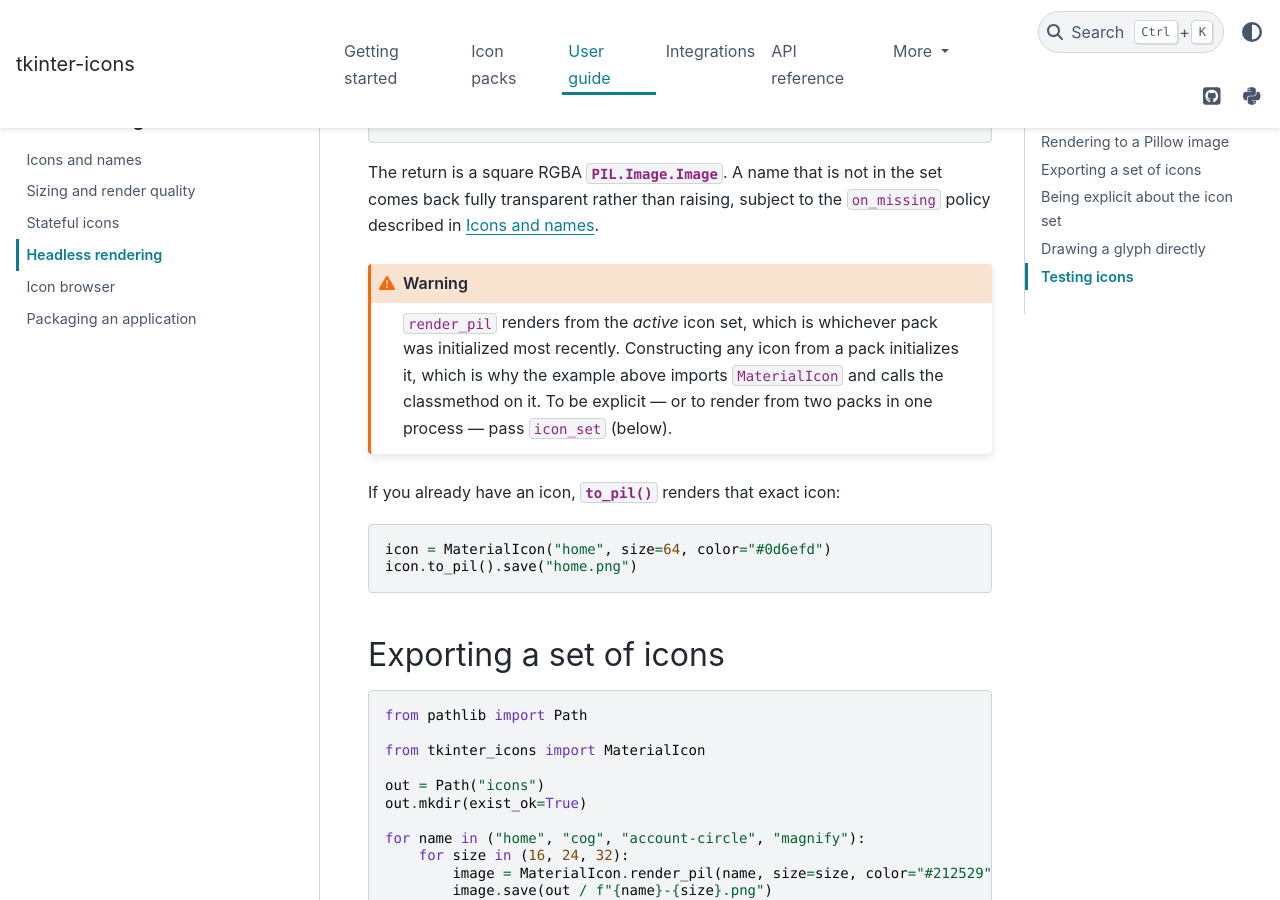
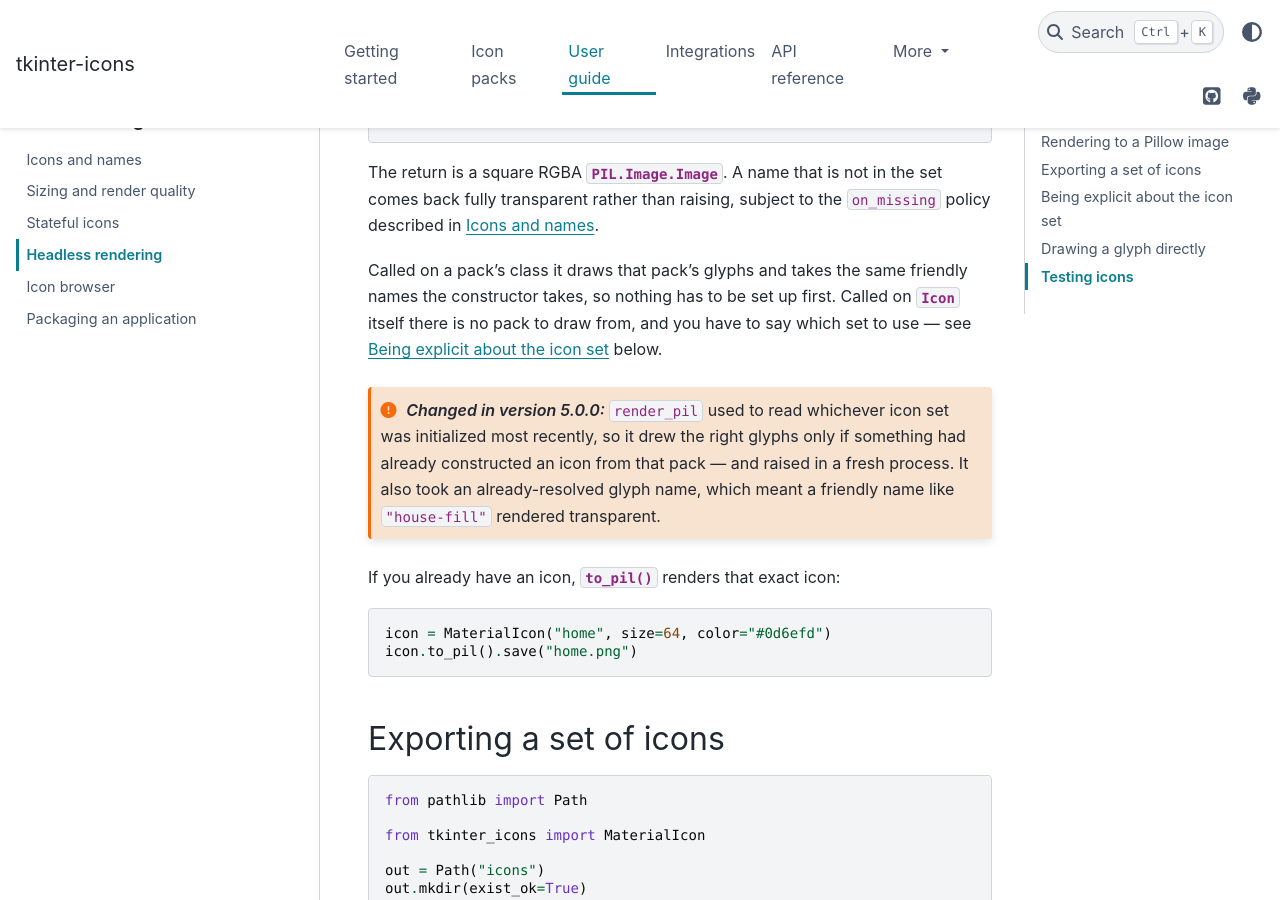
Before and after one commit to israel-dryer/ttkbootstrap-icons, a Sphinx documentation site: the page built from docs/guide/headless-rendering.rst, in a window 1280 px wide and 900 px high, scrolled down 579 px. Built offline with Sphinx 7.4.7 and the PyData theme 0.15.4, drawn with Linux system fonts in a browser that asks for light colours.

Commit message:
Correct the headless page, which this branch contradicts
The page carried a warning saying `render_pil` draws from whichever pack was initialized most recently, and that constructing an icon first is what makes the example work. That was true when it was written and is exactly what this branch changes, so leaving it would have shipped a page describing the bug as the design.

It now says what the method does — a pack's class draws that pack and takes friendly names, `Icon` itself needs an explicit set — with a `versionchanged` recording the old behaviour, since anyone who worked around it will want to know it is gone.

Co-Authored-By: Claude Opus 5 (1M context) <noreply@anthropic.com>

```diff
--- a/docs/guide/headless-rendering.rst
+++ b/docs/guide/headless-rendering.rst
@@ -20,9 +20,10 @@ Rendering to a Pillow image
 
 The return is a square RGBA :class:`PIL.Image.Image`. A name that is not in the set comes back fully transparent rather than raising, subject to the ``on_missing`` policy described in :doc:`icons-and-names`.
 
-.. warning::
+Called on a pack's class it draws that pack's glyphs and takes the same friendly names the constructor takes, so nothing has to be set up first. Called on :class:`~tkinter_icons.Icon` itself there is no pack to draw from, and you have to say which set to use — see :ref:`explicit-icon-sets` below.
 
-   ``render_pil`` renders from the *active* icon set, which is whichever pack was initialized most recently. Constructing any icon from a pack initializes it, which is why the example above imports ``MaterialIcon`` and calls the classmethod on it. To be explicit — or to render from two packs in one process — pass ``icon_set`` (below).
+.. versionchanged:: 5.0.0
+   ``render_pil`` used to read whichever icon set was initialized most recently, so it drew the right glyphs only if something had already constructed an icon from that pack — and raised in a fresh process. It also took an already-resolved glyph name, which meant a friendly name like ``"house-fill"`` rendered transparent.
 
 If you already have an icon, :meth:`~tkinter_icons.Icon.to_pil` renders that exact icon:
 
@@ -49,6 +50,8 @@ Exporting a set of icons
            image.save(out / f"{name}-{size}.png")
 
 No root window is created anywhere in that loop, so it runs under ``xvfb``-less CI, in a container, or from a build script.
+
+.. _explicit-icon-sets:
 
 Being explicit about the icon set
 ---------------------------------
```
